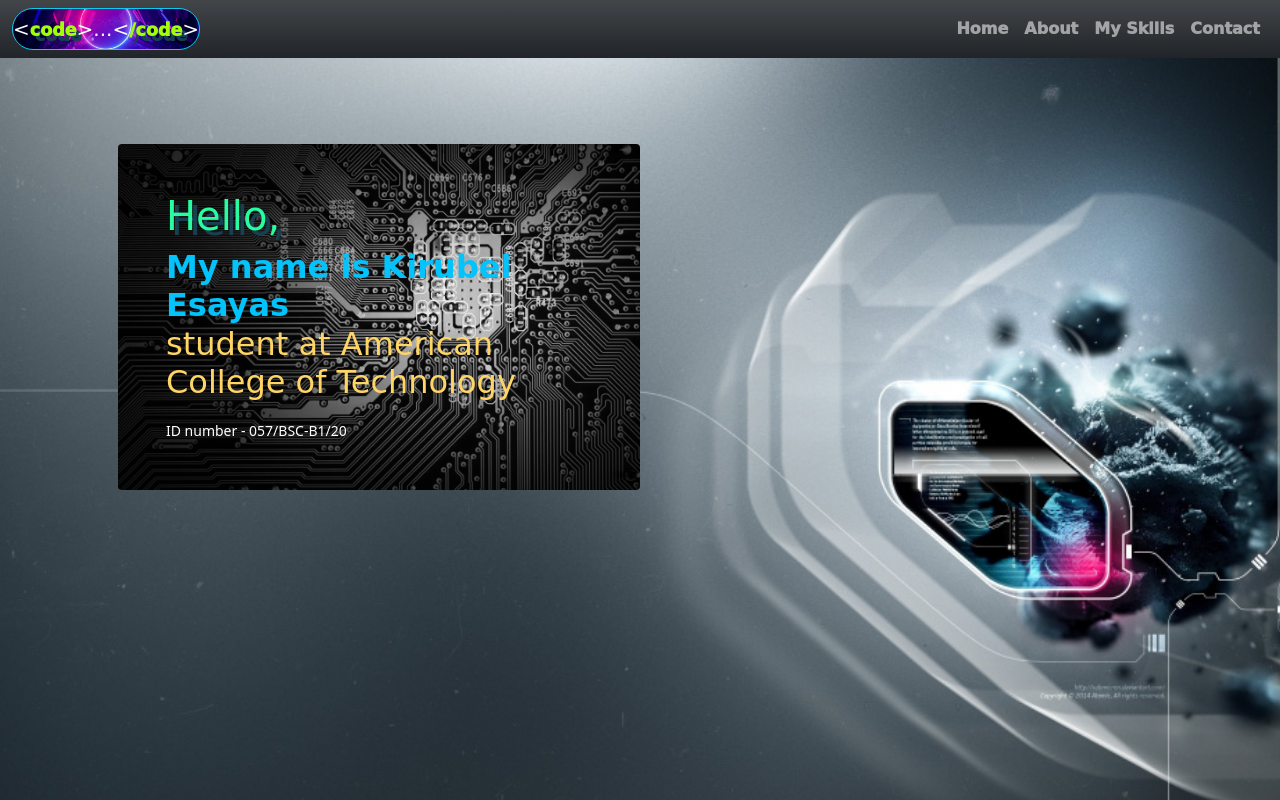
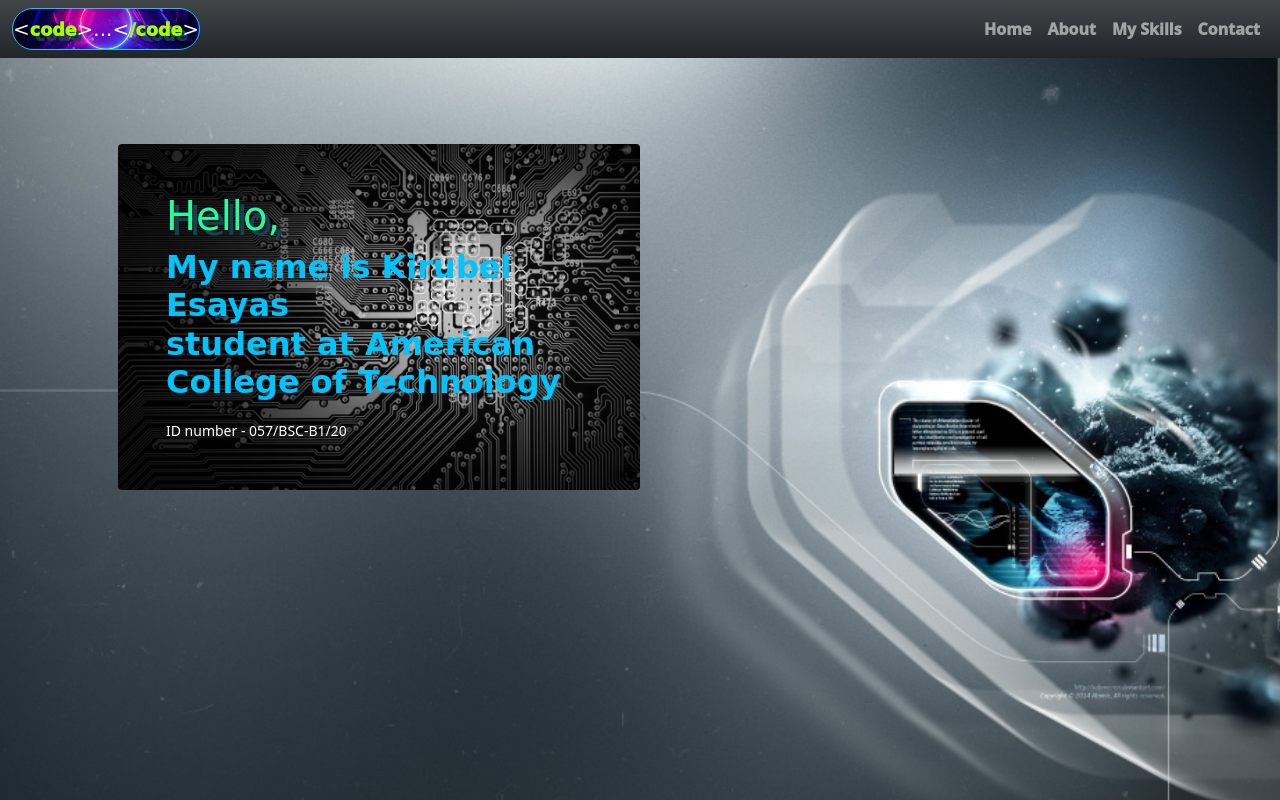
Before and after one commit to Kirubel321/Portfolio1, a plain HTML site: page index.html in a window 1280 px wide. Shown: the top 800 px of the page. Drawn offline with nearby package versions, Linux system fonts and the light colour scheme; a web font is replaced by a local one.

Commit message:
Update css

```diff
--- a/css/style.css
+++ b/css/style.css
@@ -88,10 +88,7 @@ main h2{
     font-family: 'Rubik Microbe', cursive;
     font-weight: 500;
 }
-nav a{
-    font-family: 'Rubik Puddles', cursive;
-}
-p{
+sect_1 p{
     color: #FFD565;
     font-weight: 500;
     font-family: 'Rubik Puddles', cursive;
```
